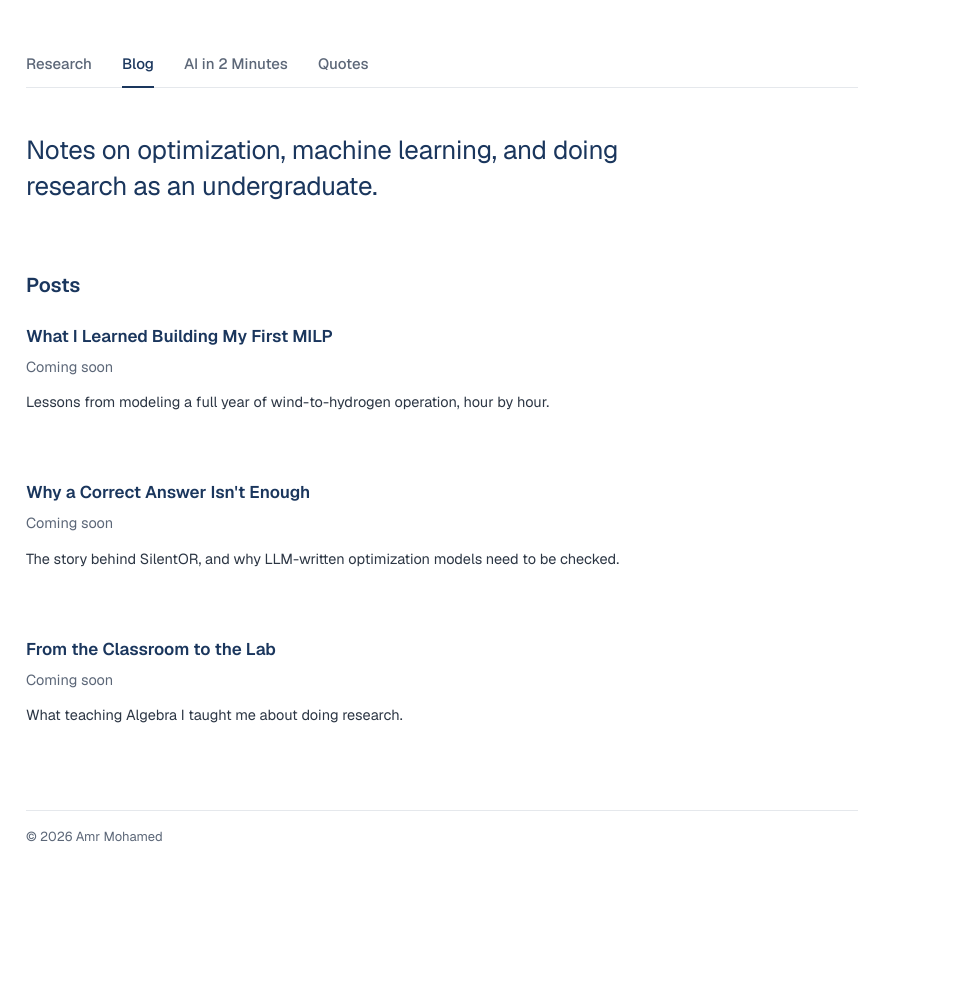
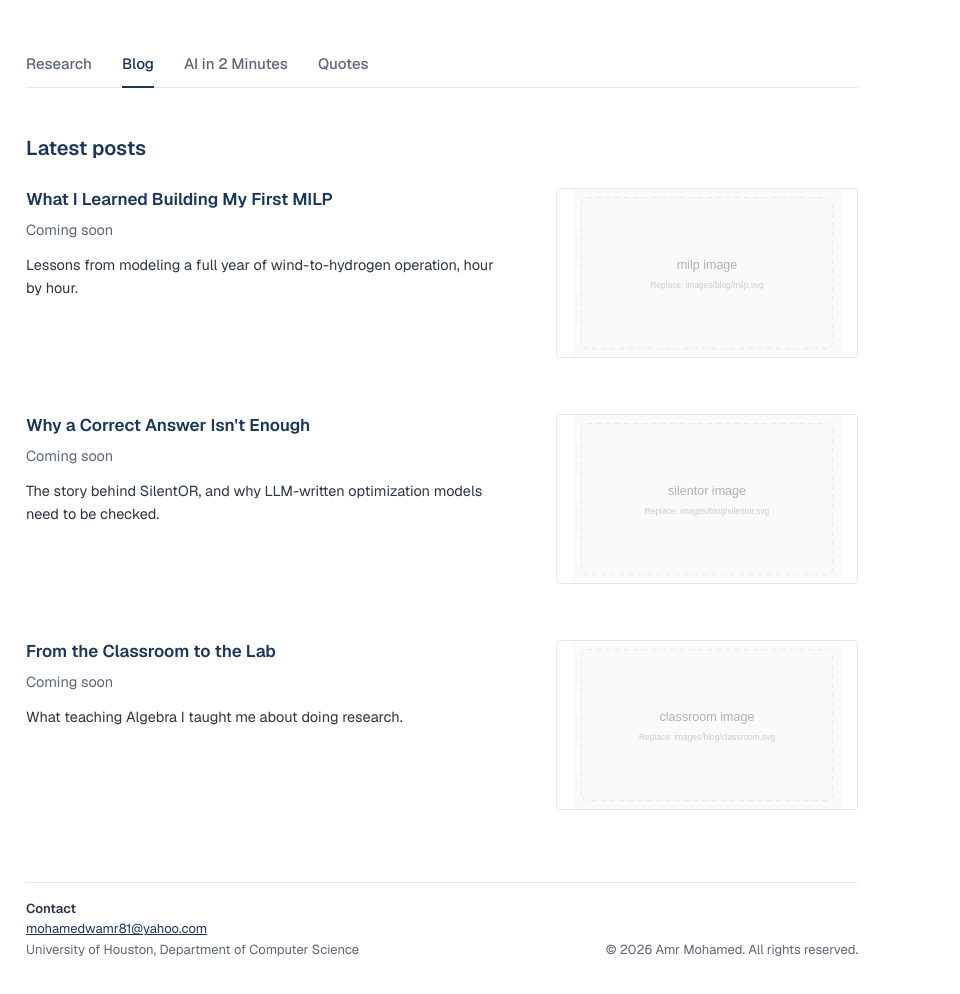
Before and after one commit to MAmr9UH/MAmr9UH.github.io, a plain HTML site: page blog.html in a window 1280 px wide. Shown: the full height of the page, 320-1280 px from the left. Before the commit the page ends 912 px from the top, so only its background shows below. Drawn offline with nearby package versions, Linux system fonts and the light colour scheme.

Commit message:
Match Blog, AI in 2 Minutes, and Quotes pages to reference style; add contact footer
Co-Authored-By: Claude Opus 5.5 <noreply@anthropic.com>
Claude-Session: https://claude.ai/code/session_01DXpMrURa7SHk16bJVxcb4z

```diff
--- a/blog.html
+++ b/blog.html
@@ -8,7 +8,7 @@
 <meta name="description" content="Amr Mohamed: Computer Science, University of Houston. Optimization, AI for optimization, and energy systems.">
 <link rel="preconnect" href="https://fonts.googleapis.com">
 <link href="https://fonts.googleapis.com/css2?family=Geist:wght@400;500;600&display=swap" rel="stylesheet">
-<link rel="stylesheet" href="style.css?v=3">
+<link rel="stylesheet" href="style.css?v=4">
 </head>
 <body>
 <div class="page">
@@ -27,15 +27,12 @@
 </aside>
 <main>
   <nav class="tabs"><a href="index.html">Research</a><a href="blog.html" class="on">Blog</a><a href="teaching.html">AI in 2 Minutes</a><a href="quotes.html">Quotes</a></nav>
-  <section class="intro">
-    <p class="lead">Notes on optimization, machine learning, and doing research as an undergraduate.</p>
-  </section>
-  <h2>Posts</h2>
-  <!-- To add a post: copy one <article>. For a full post, make a new file (e.g. blog-silentor.html) and link the title to it. -->
-  <article class="entry nofig"><div><h3>What I Learned Building My First MILP</h3><p class="by">Coming soon</p><p>Lessons from modeling a full year of wind-to-hydrogen operation, hour by hour.</p></div></article>
-  <article class="entry nofig"><div><h3>Why a Correct Answer Isn't Enough</h3><p class="by">Coming soon</p><p>The story behind SilentOR, and why LLM-written optimization models need to be checked.</p></div></article>
-  <article class="entry nofig"><div><h3>From the Classroom to the Lab</h3><p class="by">Coming soon</p><p>What teaching Algebra I taught me about doing research.</p></div></article>
-  <footer>© 2026 Amr Mohamed</footer>
+  <h2 style="margin-top:0">Latest posts</h2>
+  <!-- To add a post: copy one <article>, add an image to images/blog/, and link the title. -->
+  <article class="entry"><div><h3>What I Learned Building My First MILP</h3><p class="by">Coming soon</p><p>Lessons from modeling a full year of wind-to-hydrogen operation, hour by hour.</p></div><div class="fig"><img src="images/blog/milp.jpg" onerror="this.onerror=null;this.src='images/blog/milp.svg'" alt=""></div></article>
+  <article class="entry"><div><h3>Why a Correct Answer Isn't Enough</h3><p class="by">Coming soon</p><p>The story behind SilentOR, and why LLM-written optimization models need to be checked.</p></div><div class="fig"><img src="images/blog/silentor.jpg" onerror="this.onerror=null;this.src='images/blog/silentor.svg'" alt=""></div></article>
+  <article class="entry"><div><h3>From the Classroom to the Lab</h3><p class="by">Coming soon</p><p>What teaching Algebra I taught me about doing research.</p></div><div class="fig"><img src="images/blog/classroom.jpg" onerror="this.onerror=null;this.src='images/blog/classroom.svg'" alt=""></div></article>
+  <footer><div><strong>Contact</strong><br><a href="mailto:mohamedwamr81@yahoo.com">mohamedwamr81@yahoo.com</a><br>University of Houston, Department of Computer Science</div><div>© 2026 Amr Mohamed. All rights reserved.</div></footer>
 </main>
 </div>
 </body>
--- a/style.css
+++ b/style.css
@@ -69,3 +69,6 @@ footer{margin-top:72px;padding-top:16px;border-top:1px solid var(--line);color:v
   .entry{grid-template-columns:1fr;gap:18px}
   .lead{font-size:22px}
 }
+footer{display:flex;justify-content:space-between;align-items:flex-end;gap:16px;flex-wrap:wrap}
+footer strong{color:var(--ink);font-weight:600}
+.entry .fig{aspect-ratio:16/9}
```
Also changed, not shown: index.html (+2 -5 lines), quotes.html (+3 -4 lines), teaching.html (+4 -7 lines), images/blog/classroom.svg (added), images/blog/milp.svg (added), images/blog/silentor.svg (added).
